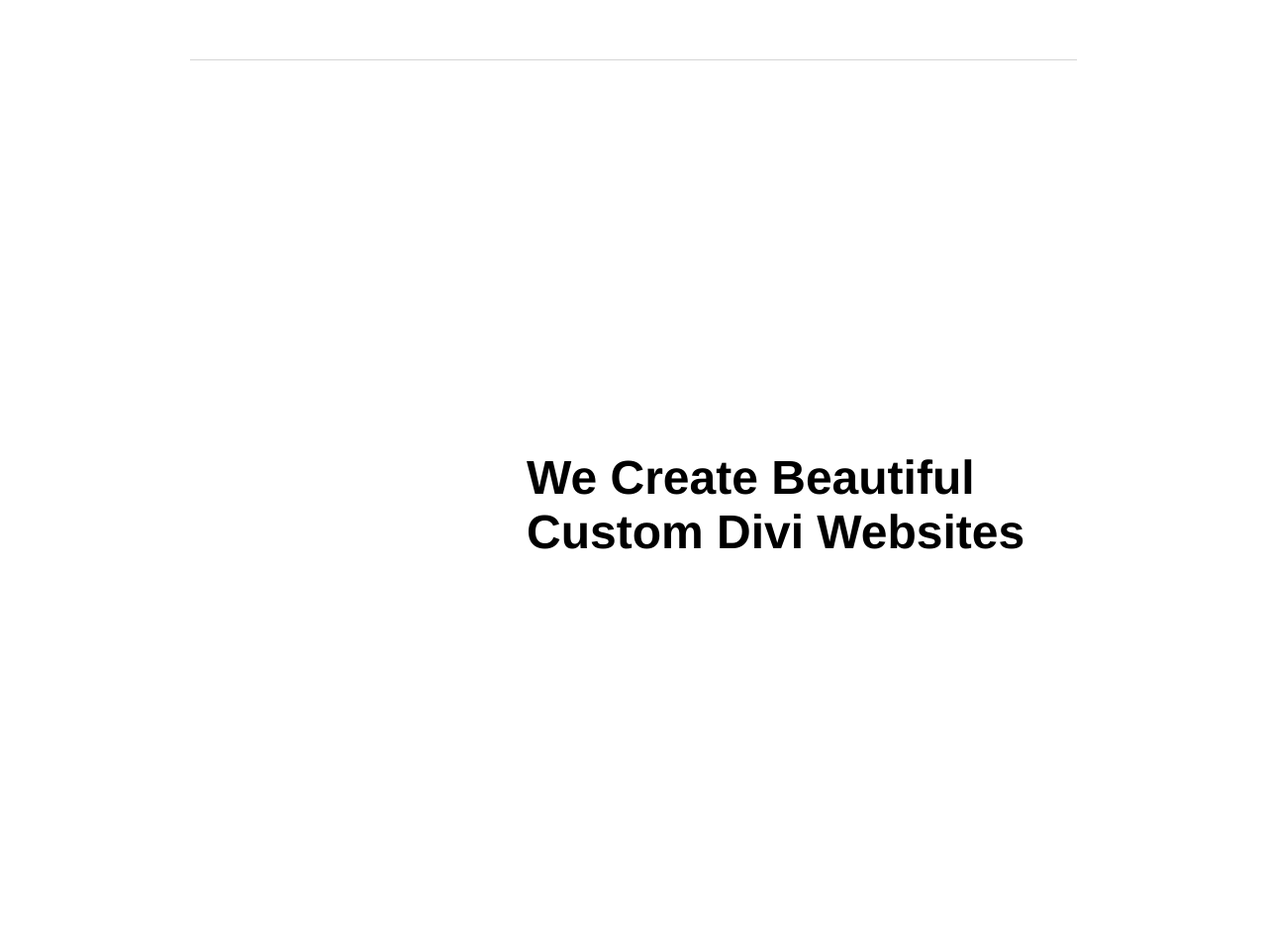
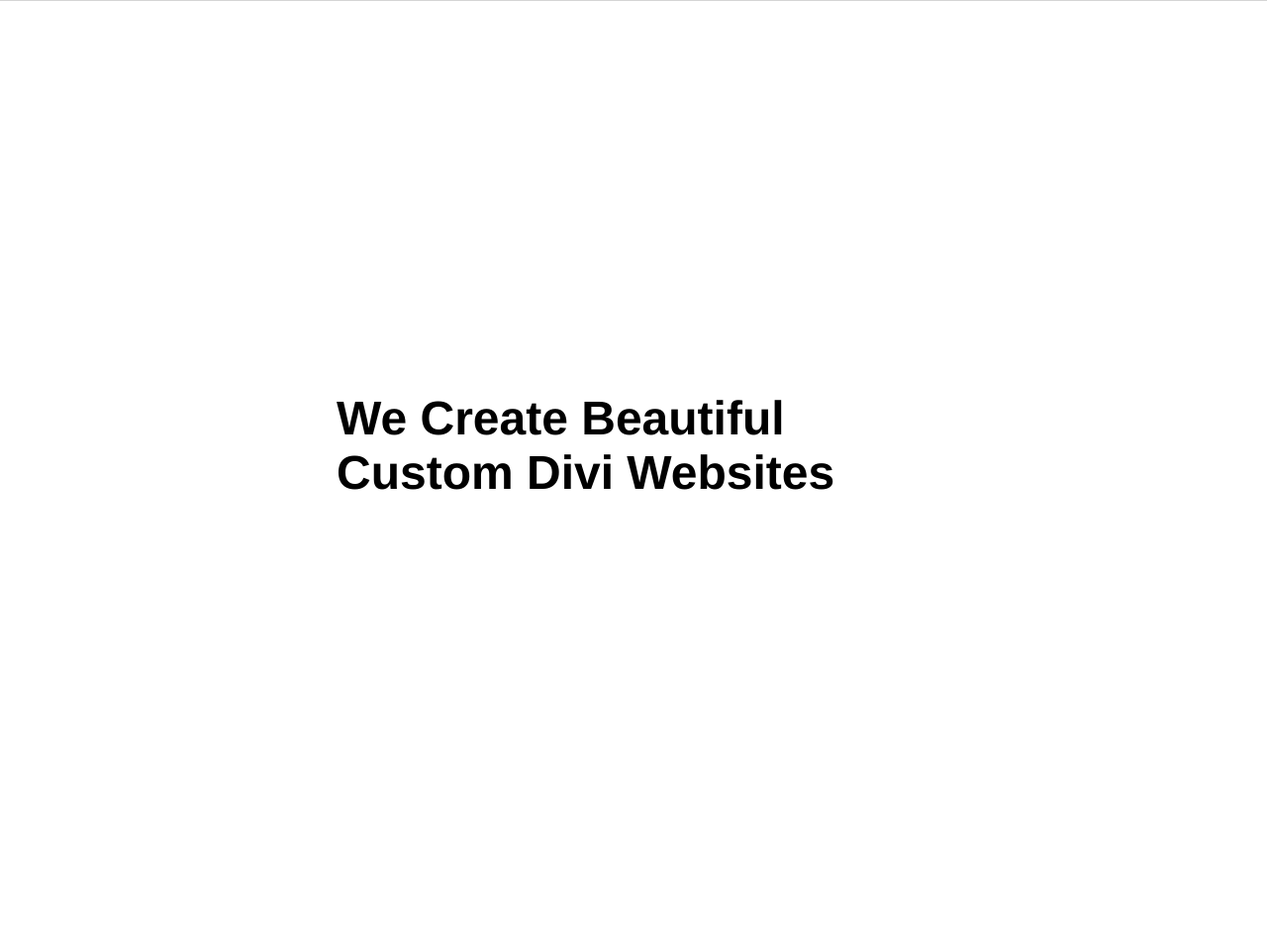
Before and after one commit to pagealchemy/pa, a Jekyll site: the page built from index.html, in a window 1280 px wide. Shown: the whole page at 99% size. Built offline with Jekyll 4.4.1, drawn with Linux system fonts in a browser that asks for light colours; after the commit the page ends 900 px from its top, so only the background shows below that.

Commit message:
Update main.css

```diff
--- a/css/main.css
+++ b/css/main.css
@@ -1,6 +1,5 @@
 body {
-    margin: 60px auto;
-    width: 70%;
+    margin:0;
 }
 nav ul, footer ul {
     font-family:'Helvetica', 'Arial', 'Sans-Serif';
@@ -55,7 +54,7 @@
 }
 
 .inner {
-    margin-left: auto;
-    margin-right: auto;
+    margin:0 auto;
+    display:block;
     max-width: 600px;
 }
```
